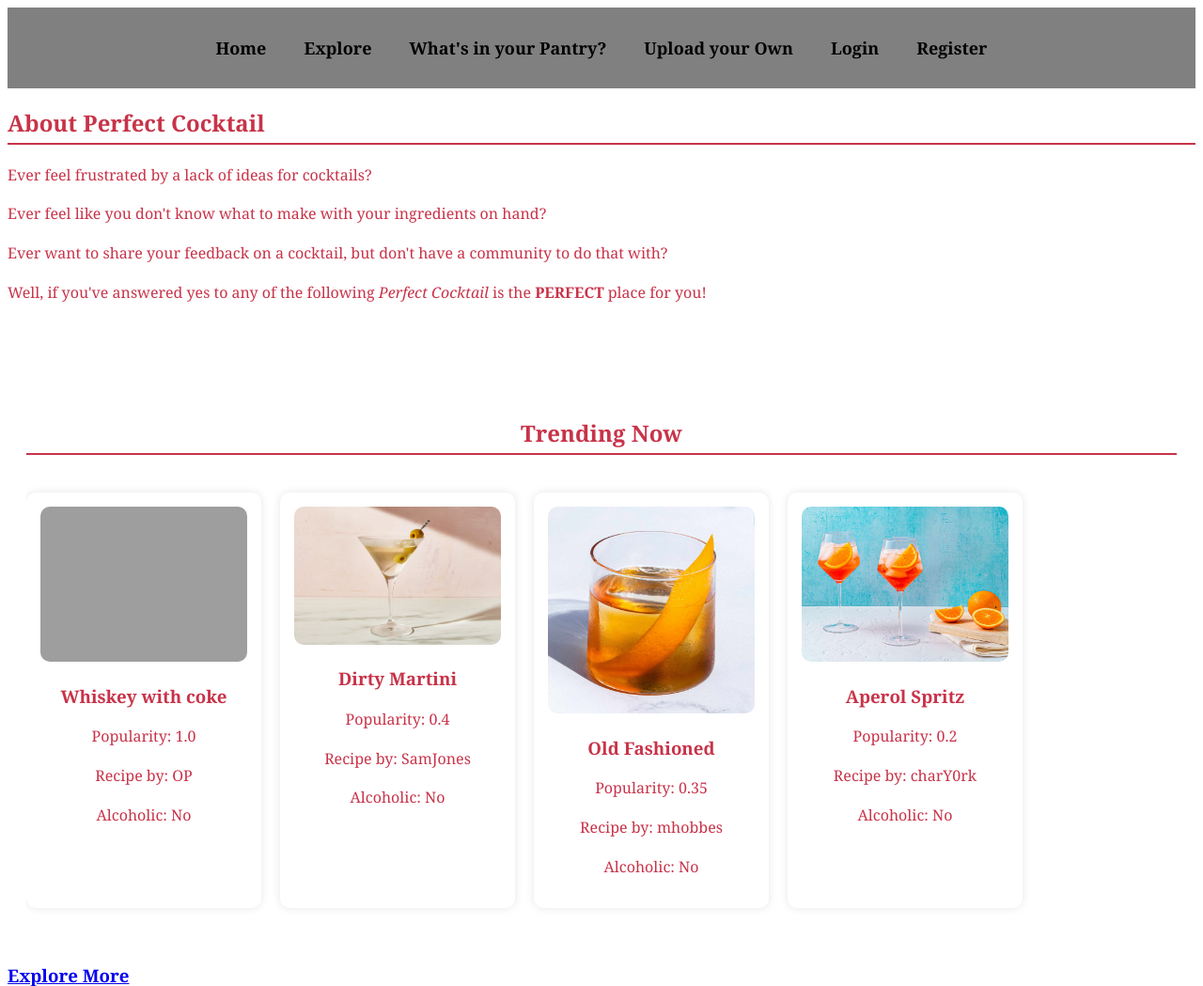
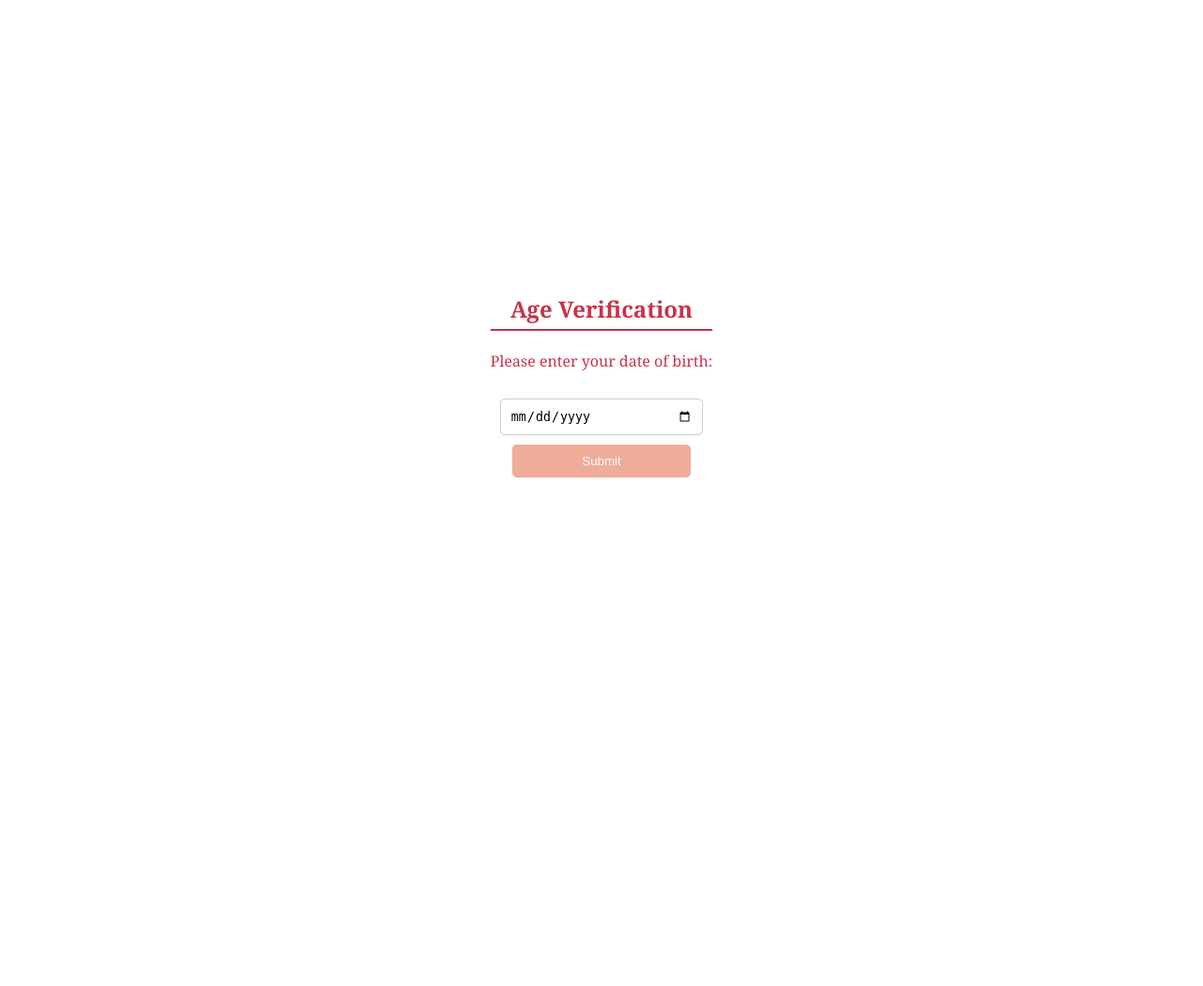
Before and after one commit to cs-ucc-ie/Team-15, a Flask app: page / in a window 1280 px wide. Shown: the top 1049 px of the page at 94% size. After the commit the page ends 508 px from the top, so only its background shows below. Run offline with Flask 3, Linux system fonts and the light colour scheme; data comes from the database, SQL or seed files in the repository; grey boxes are pictures that could not be loaded.

Commit message:
Added age verification pop up for the homepage. The pop up asks for the users date of birth, if they're under 18 it sends them to Google, otherwise they can view the website

```diff
--- a/static/script.js
+++ b/static/script.js
@@ -1,7 +1,43 @@
-function scrollLeft() {
-    document.getElementById('scrollContainer').scrollBy({ left: -220, behavior: 'smooth' });
+//script for age verification pop up
+document.addEventListener("DOMContentLoaded", function () {
+    let overlay = document.getElementById("age-overlay");
+    let mainContent = document.getElementById("main-content");
+
+    // Checks if age is already verified
+    if (sessionStorage.getItem("ageVerified")) {
+        overlay.style.display = "none";
+        mainContent.style.display = "block";
+    } else {
+        overlay.style.display = "flex";
+        mainContent.style.display = "none"; // Hides the homepage until age is verified
+    }
+});
+
+function checkAge() {
+    let dobInput = document.getElementById("dobInput").value;
+
+    if (!dobInput) {
+        alert("Please enter your date of birth.");
+        return;
+    }
+
+    let birthDate = new Date(dobInput);
+    let today = new Date();
+    let age = today.getFullYear() - birthDate.getFullYear();
+    let monthDiff = today.getMonth() - birthDate.getMonth();
+    let dayDiff = today.getDate() - birthDate.getDate();
+
+    if (monthDiff < 0 || (monthDiff === 0 && dayDiff < 0)) {
+        age--;
+    }
+
+    //If the user is over 18, load the homepage, otherwise redirect them to Google by default
+    if (age >= 18) {
+        sessionStorage.setItem("ageVerified", "true");
+        document.getElementById("age-overlay").style.display = "none";
+        document.getElementById("main-content").style.display = "block";
+    } else {
+        alert("You must be 18 or older to access this site.");
+        window.location.href = "https://www.google.com"; // Redirect underage users
+    }
 }
-
-function scrollRight() {
-    document.getElementById('scrollContainer').scrollBy({ left: 220, behavior: 'smooth' });
-}
--- a/static/styles1.css
+++ b/static/styles1.css
@@ -88,7 +88,34 @@ div a img:hover {
     transform: scale(1.05);
 }
 
+/*Age verification pop up css */
+#age-overlay {
+    position: fixed;
+    top: 0;
+    left: 0;
+    width: 100%;
+    height: 100%;
+    background: white;
+    display: flex;
+    justify-content: center;
+    align-items: center;
+    z-index: 9999;
+}
 
+.age-container {
+    background: white;
+    padding: 20px;
+    border-radius: 10px;
+    text-align: center;
+    box-shadow: 0px 4px 10px rgba(255, 255, 255, 0.2);
+}
+
+#main-content {
+    display: none; /*Hides the homepage until age is verified */
+}
+
+
+/*login css */
 .login-container {
     background: white;
     padding: 20px;
--- a/templates/homepage1.html
+++ b/templates/homepage1.html
@@ -8,6 +8,16 @@
 </head>
 
 <body>
+    <!--Age verification Pop Up Section-->
+    <div id="age-overlay">
+        <div class="age-container">
+            <h2>Age Verification</h2>
+            <p>Please enter your date of birth:</p>
+            <input type="date" id="dobInput" class="form-control">
+            <button class="btn btn-primary mt-3" onclick="checkAge()">Submit</button>
+        </div>
+    </div>
+    <div id="main-content">
     <!-- Nav Bar -->
     <nav>
         <ul>
@@ -25,6 +35,7 @@
         </ul>
     </nav>
 
+    <!--About Website Section-->
     <div class="intro-grid">
         <h2> About Perfect Cocktail</h2>
         <p>Ever feel frustrated by a lack of ideas for cocktails?</p>
@@ -35,6 +46,7 @@
         <p></p>
     </div>
 
+    <!--Trending Cocktails Section-->
     <div class="cocktail-container">
         <h2>Trending Now</h2>
 
@@ -53,6 +65,8 @@
 
         <h3><a href="explore.html">Explore More</a></h3>
     </div>
+</div>
+    <!--Javascript & Bootstrap for the age verfication pop up-->
     <script src="{{ url_for('static', filename='script.js') }}"></script>
 </body>
 </html>
```
